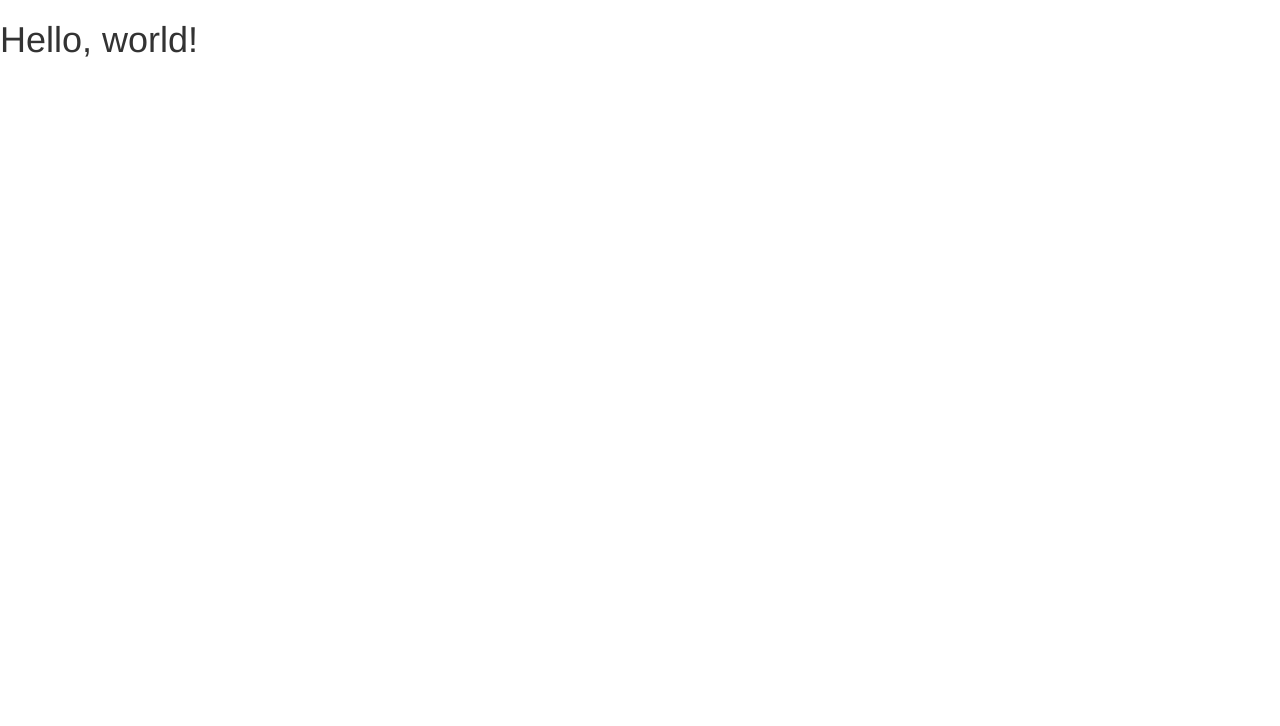
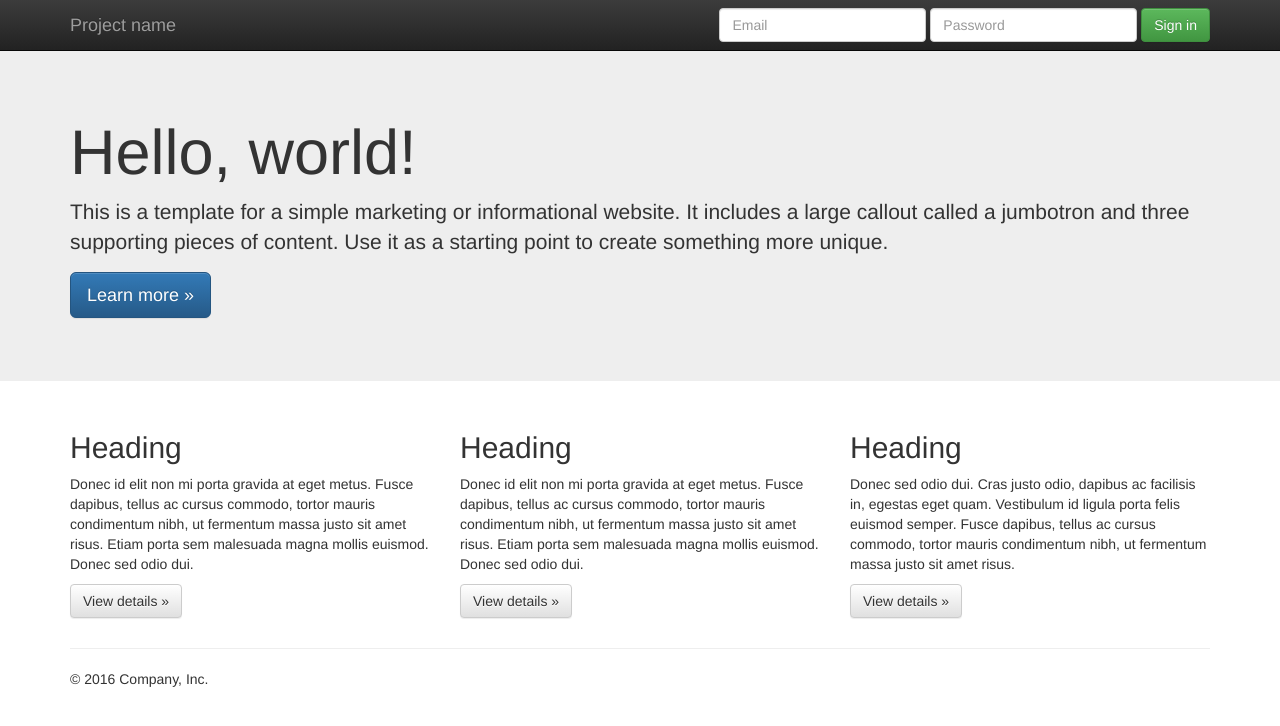
Before and after one commit to chargik/landing-page, a Django app: page / in a window 1280 px wide. Before the commit the part shown is almost empty. Shown: the top 726 px of the page. Run offline with Django 3.2, Linux system fonts and the light colour scheme; some libraries are stand-ins or nearby versions.

Commit message:
New Landingpage

```diff
--- /dev/null
+++ b/live-static/static-root/css/main.2e29ecd90884.css
@@ -0,0 +1,5 @@
+/* Move down content because we have a fixed navbar that is 50px tall */
+body {
+  padding-top: 50px;
+  padding-bottom: 20px;
+}
--- /dev/null
+++ b/live-static/static-root/css/main.css
@@ -0,0 +1,5 @@
+/* Move down content because we have a fixed navbar that is 50px tall */
+body {
+  padding-top: 50px;
+  padding-bottom: 20px;
+}
--- a/pages/templates/pages/home.html
+++ b/pages/templates/pages/home.html
@@ -1,5 +1,64 @@
 {% extends "base.html" %}
 
 {% block content %}
-<h1>Hello, world!</h1>
+<nav class="navbar navbar-inverse navbar-fixed-top">
+      <div class="container">
+        <div class="navbar-header">
+          <button type="button" class="navbar-toggle collapsed" data-toggle="collapse" data-target="#navbar" aria-expanded="false" aria-controls="navbar">
+            <span class="sr-only">Toggle navigation</span>
+            <span class="icon-bar"></span>
+            <span class="icon-bar"></span>
+            <span class="icon-bar"></span>
+          </button>
+          <a class="navbar-brand" href="#">Project name</a>
+        </div>
+        <div id="navbar" class="navbar-collapse collapse">
+          <form class="navbar-form navbar-right">
+            <div class="form-group">
+              <input type="text" placeholder="Email" class="form-control">
+            </div>
+            <div class="form-group">
+              <input type="password" placeholder="Password" class="form-control">
+            </div>
+            <button type="submit" class="btn btn-success">Sign in</button>
+          </form>
+        </div><!--/.navbar-collapse -->
+      </div>
+    </nav>
+
+    <!-- Main jumbotron for a primary marketing message or call to action -->
+    <div class="jumbotron">
+      <div class="container">
+        <h1>Hello, world!</h1>
+        <p>This is a template for a simple marketing or informational website. It includes a large callout called a jumbotron and three supporting pieces of content. Use it as a starting point to create something more unique.</p>
+        <p><a class="btn btn-primary btn-lg" href="#" role="button">Learn more &raquo;</a></p>
+      </div>
+    </div>
+
+    <div class="container">
+      <!-- Example row of columns -->
+      <div class="row">
+        <div class="col-md-4">
+          <h2>Heading</h2>
+          <p>Donec id elit non mi porta gravida at eget metus. Fusce dapibus, tellus ac cursus commodo, tortor mauris condimentum nibh, ut fermentum massa justo sit amet risus. Etiam porta sem malesuada magna mollis euismod. Donec sed odio dui. </p>
+          <p><a class="btn btn-default" href="#" role="button">View details &raquo;</a></p>
+        </div>
+        <div class="col-md-4">
+          <h2>Heading</h2>
+          <p>Donec id elit non mi porta gravida at eget metus. Fusce dapibus, tellus ac cursus commodo, tortor mauris condimentum nibh, ut fermentum massa justo sit amet risus. Etiam porta sem malesuada magna mollis euismod. Donec sed odio dui. </p>
+          <p><a class="btn btn-default" href="#" role="button">View details &raquo;</a></p>
+       </div>
+        <div class="col-md-4">
+          <h2>Heading</h2>
+          <p>Donec sed odio dui. Cras justo odio, dapibus ac facilisis in, egestas eget quam. Vestibulum id ligula porta felis euismod semper. Fusce dapibus, tellus ac cursus commodo, tortor mauris condimentum nibh, ut fermentum massa justo sit amet risus.</p>
+          <p><a class="btn btn-default" href="#" role="button">View details &raquo;</a></p>
+        </div>
+      </div>
+
+      <hr>
+
+      <footer>
+        <p>&copy; 2016 Company, Inc.</p>
+      </footer>
+    </div> <!-- /container -->
 {% endblock content%}
--- /dev/null
+++ b/static/css/main.css
@@ -0,0 +1,5 @@
+/* Move down content because we have a fixed navbar that is 50px tall */
+body {
+  padding-top: 50px;
+  padding-bottom: 20px;
+}
--- a/static/main.css
+++ /dev/null
@@ -1,3 +0,0 @@
-body{
-	color:#000;
-}
--- a/templates/base.html
+++ b/templates/base.html
@@ -1,4 +1,4 @@
-
+{% load static %}
 
 <!DOCTYPE html>
 <html lang="en">
@@ -12,6 +12,10 @@
 
 <!-- Optional theme -->
 <link rel="stylesheet" href="https://maxcdn.bootstrapcdn.com/bootstrap/3.3.7/css/bootstrap-theme.min.css" integrity="sha384-rHyoN1iRsVXV4nD0JutlnGaslCJuC7uwjduW9SVrLvRYooPp2bWYgmgJQIXwl/Sp" crossorigin="anonymous">
+
+<link rel="stylesheet" href="{% static 'css/main.css' %}">
+
+
     <title>Bootstrap 101 Template</title>
 
 
```
Also changed, not shown: live-static/static-root/staticfiles.json (+1 -1 lines).
